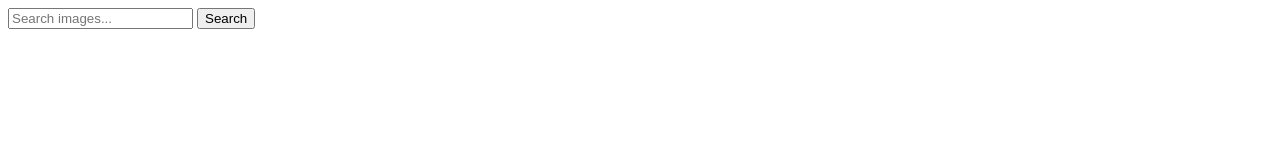
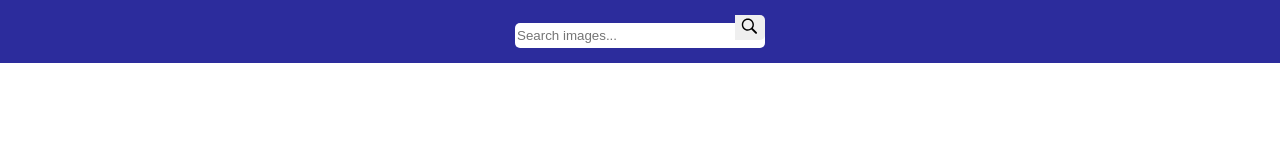
Before and after one commit to DiBaranovska/goit-js-hw-11, a website built with Parcel: page src/index.html in a window 1280 px wide. Built offline with nearby package versions, Linux system fonts and the light colour scheme.

Commit message:
додає оформлення пошуку

```diff
--- /dev/null
+++ b/src/css/styles.css
@@ -0,0 +1,58 @@
+* {
+  box-sizing: border-box;
+}
+
+img {
+  display: block;
+  max-width: 100%;
+  height: auto;
+}
+
+ul {
+  list-style: none;
+  padding-left: 0px;
+}
+
+body {
+  margin: 0;
+  position: relative;
+  display: flex;
+}
+
+header {
+  background-color: rgb(44, 44, 156);
+  position: fixed;
+  width: 100%;
+  text-align: center;
+}
+
+.search-for {
+  padding-top: 15px;
+  padding-bottom: 15px;
+}
+
+.search-for__input {
+  height: 25px;
+  width: 250px;
+  border-radius: 5px;
+  margin-right: 0;
+  border: none;
+}
+
+.search-for__btn {
+  height: 25px;
+  width: 30px;
+  margin-left: -34px;
+  border-top-right-radius: 5px;
+  border-bottom-right-radius: 5px;
+  border: none;
+  padding: 0;
+}
+
+.search-for__btn:hover {
+  cursor: pointer;
+}
+
+.gallery-list {
+  margin-top: 70px;
+}
--- a/src/index.html
+++ b/src/index.html
@@ -1,20 +1,38 @@
 <!DOCTYPE html>
-<html lang="ru">
+<html lang="en">
   <head>
     <meta charset="UTF-8" />
     <meta name="viewport" content="width=device-width, initial-scale=1.0" />
-    <title>Page title</title>
+    <title>Homework 11</title>
     <script type="module" src="./index.js"></script>
   </head>
   <body>
-    <form class="search-form" id="search-form">
+    <header>
+      <form class="search-for" id="search-form">
         <input
+          class="search-for__input"
           type="text"
           name="searchQuery"
           autocomplete="off"
           placeholder="Search images..."
         />
-      <button type="submit">Search</button>
+        <button class="search-for__btn" type="submit">
+          <svg
+            class="search-for-icon"
+            version="1.1"
+            xmlns="http://www.w3.org/2000/svg"
+            width="30"
+            height="25"
+            viewBox="0 0 35 35"
+          >
+            <path
+              d="M19.427 20.427c-1.39 0.99-3.090 1.573-4.927 1.573-4.694 0-8.5-3.806-8.5-8.5s3.806-8.5 8.5-8.5c4.694 0 8.5 3.806 8.5 8.5 0 1.837-0.583 3.537-1.573 4.927l5.585 5.585c0.55 0.55 0.546 1.431-0 1.976l-0.023 0.023c-0.544 0.544-1.431 0.546-1.976 0l-5.585-5.585zM14.5 20c3.59 0 6.5-2.91 6.5-6.5s-2.91-6.5-6.5-6.5c-3.59 0-6.5 2.91-6.5 6.5s2.91 6.5 6.5 6.5v0z"
+            ></path>
+          </svg>
+        </button>
       </form>
+    </header>
+    <ul class="gallery-list"></ul>
+    <script src="index.js" type="module"></script>
   </body>
 </html>
--- a/src/index.js
+++ b/src/index.js
@@ -0,0 +1,2 @@
+import './css/styles.css';
+import Notiflix from 'notiflix';
```
Also changed, not shown: src/imges/search.svg (added). Lines whose indentation alone changed are shown as unchanged.
